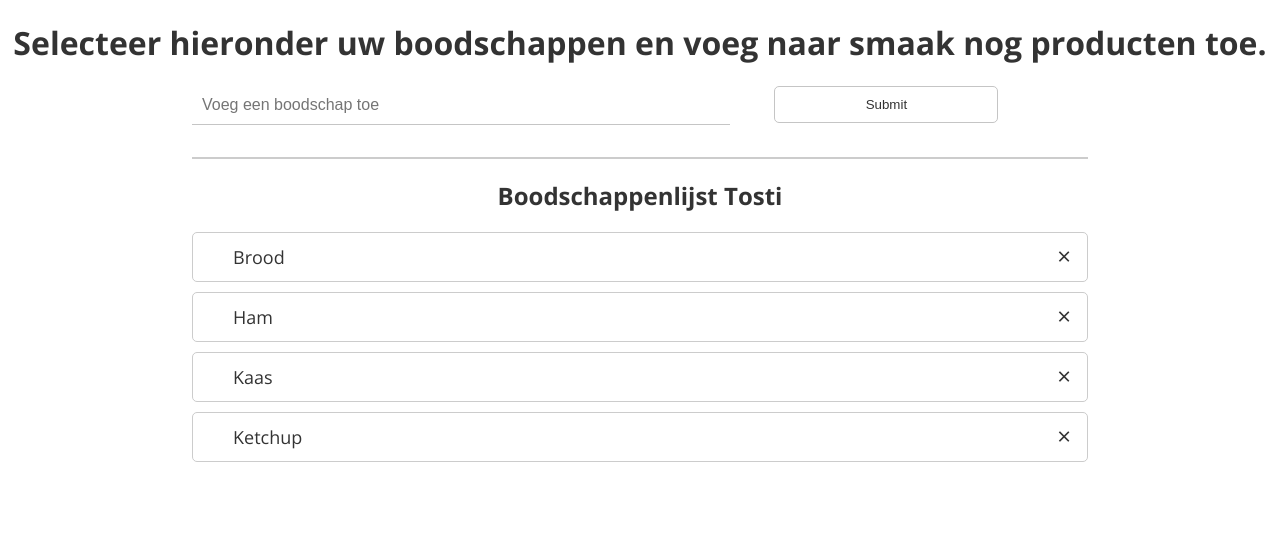
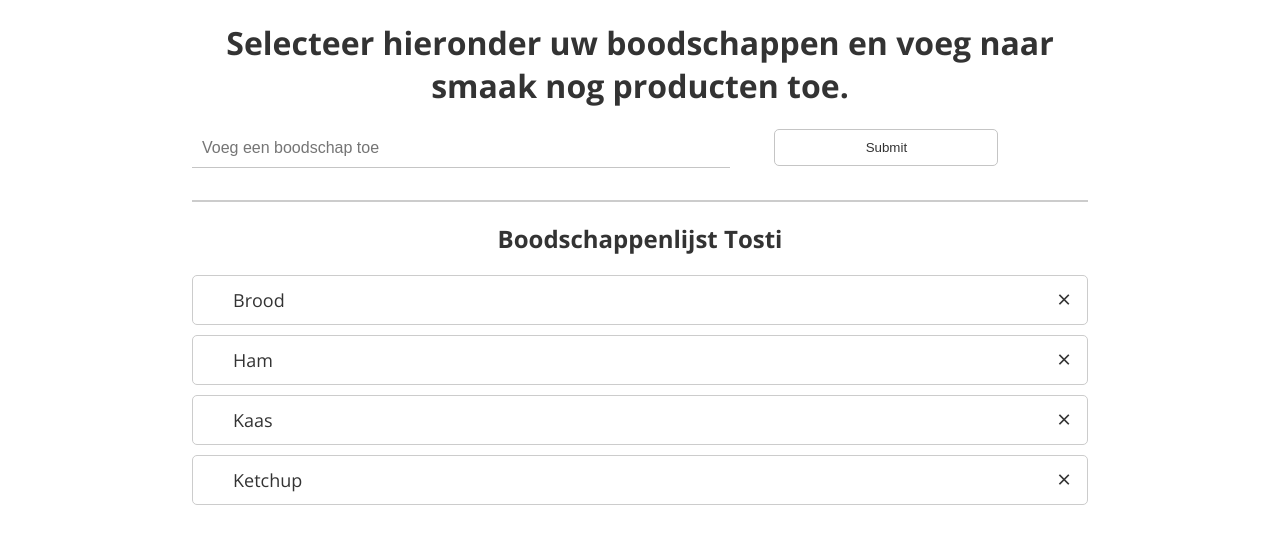
Before and after one commit to rvdpas/browser-technologies, a web app: file final/index.html in a window 1280 px wide. Shown: the top 544 px of the page. Run offline with its HTML, style and script files only (its server is not run), Linux system fonts and the light colour scheme.

Commit message:
add width to header

```diff
--- a/final/assets/css/app.css
+++ b/final/assets/css/app.css
@@ -51,22 +51,22 @@ html, body {
   width: 7px;
 }
 
-section {
+main {
   width: 70%;
   margin: 0 auto;
 }
 
-section:first-of-type {
-  margin-bottom: 2em;
-}
-
 @media(max-width: 550px) {
-  section {
+  main {
     width: 100%;
     padding: 0 10px;
     margin: 0;
     box-sizing: border-box;
   }
+}
+
+section:first-of-type {
+  margin-bottom: 2em;
 }
 
 section:after {
```
